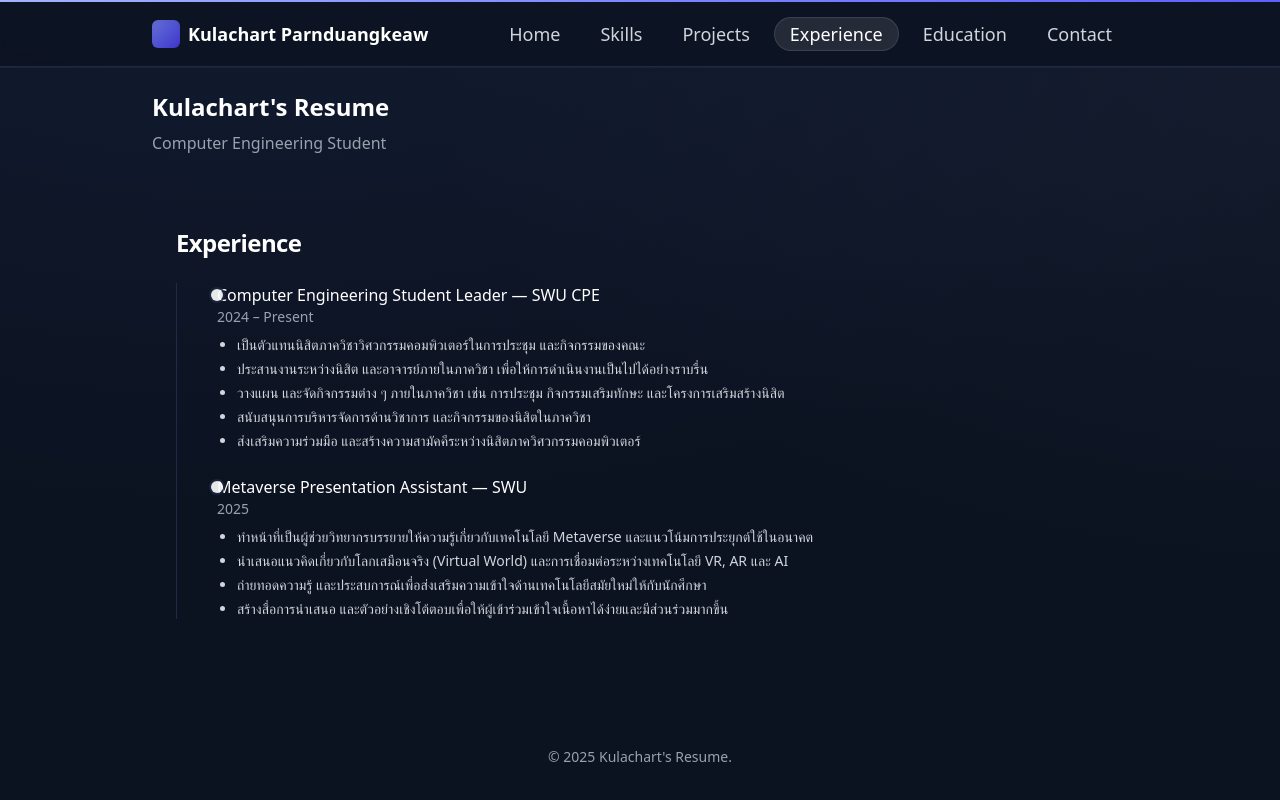
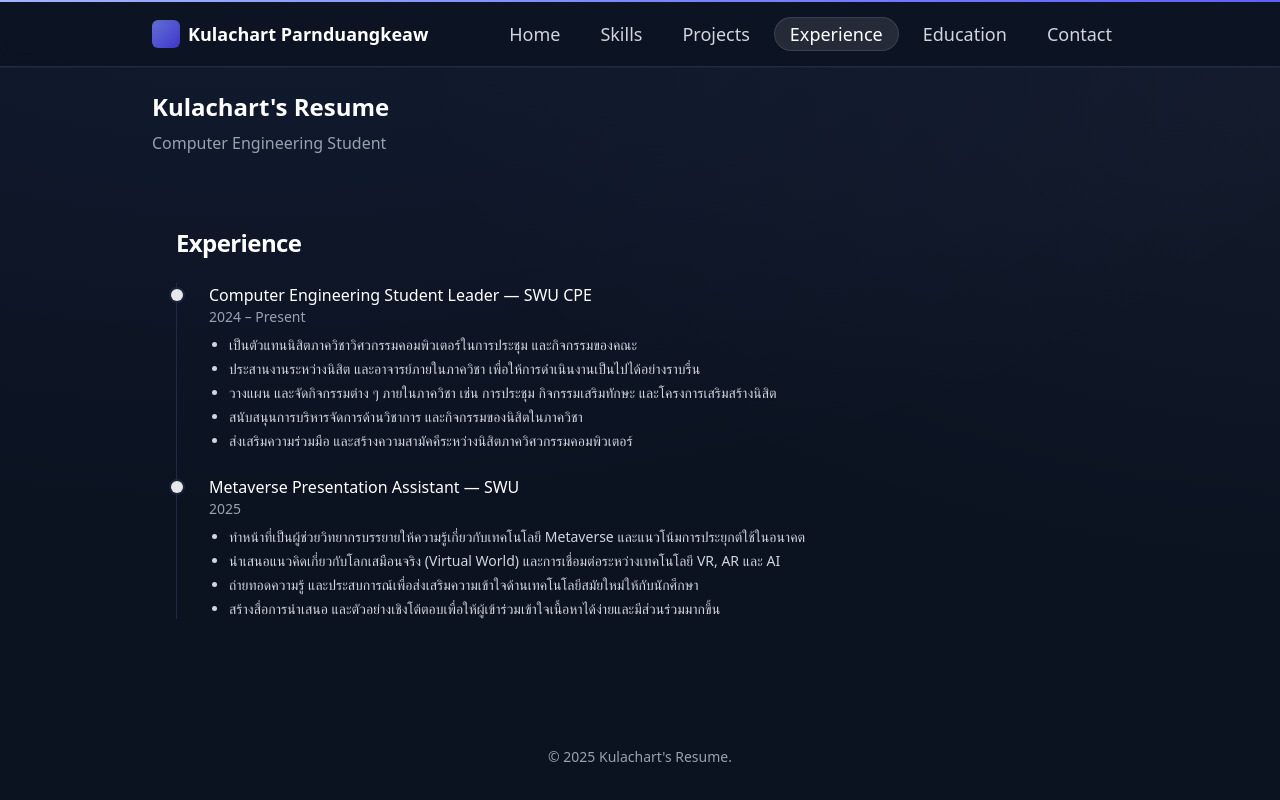
Before and after one commit to KhaNomThai/resume-site, a React (Vite) app: page /experience in a window 1280 px wide. Shown: the top 800 px of the page. Built offline with nearby package versions, Linux system fonts and the light colour scheme.

Commit message:
Fix animation

```diff
--- a/src/components/Timeline.tsx
+++ b/src/components/Timeline.tsx
@@ -5,10 +5,7 @@ import { container, item } from "./Section";
 const dotV: Variants = {
   hidden: { opacity: 0, scale: 0.6, x: 0, filter: "blur(2px)" },
   show: {
-    opacity: 1,
-    scale: 1,
-    x: 0,
-    filter: "blur(0px)",
+    opacity: 1, scale: 1, x: 0, filter: "blur(0px)",
     transition: { type: "spring", stiffness: 200, damping: 18, mass: 0.35 },
   },
   hover: {
@@ -21,7 +18,7 @@ const dotV: Variants = {
 export default function Timeline({ items }: { items: TimelineItem[] }) {
   return (
     <motion.ol
-      className="relative ps-10 border-s border-[#1f2a44]"
+      className="relative ps-8 border-s border-[#1f2a44]"
       variants={container(0.06)}
       initial="hidden"
       whileInView="show"
@@ -35,10 +32,10 @@ export default function Timeline({ items }: { items: TimelineItem[] }) {
           layout
           whileHover="hover"
         >
-          {/* วงแหวน pulse อยู่กลางเส้นซ้าย */}
+          {/* วงแหวน pulse: จัดกึ่งกลางเส้นด้วย left-[-2.375rem] */}
           <motion.span
             aria-hidden
-            className="absolute start-0 mt-1.5 w-3 h-3 -translate-x-1/2 rounded-full"
+            className="absolute mt-1.5 w-3 h-3 rounded-full left-[-2.375rem]"
             style={{
               background:
                 "radial-gradient(circle, rgba(159,183,255,0.35) 0%, rgba(159,183,255,0.0) 70%)",
@@ -48,13 +45,12 @@ export default function Timeline({ items }: { items: TimelineItem[] }) {
             transition={{ duration: 1.8, repeat: Infinity, ease: "easeOut" }}
           />
 
-          {/* จุดหลัก: ชิดเส้นพอดี และดึงครึ่งเม็ดออกนอกด้วย -translate-x-1/2 */}
+          {/* จุดหลัก: ตรงเส้นเป๊ะ */}
           <motion.span
             variants={dotV}
-            className="absolute start-0 mt-1.5 w-3 h-3 -translate-x-1/2 rounded-full bg-white/90 shadow-[0_0_0_2px_rgba(31,42,68,0.8)]"
+            className="absolute mt-1.5 w-3 h-3 rounded-full bg-white/90 shadow-[0_0_0_2px_rgba(31,42,68,0.8)] left-[-2.375rem]"
           />
 
-          {/* เนื้อหา */}
           <h3 className="font-medium text-white">
             {it.title} — {it.org}
           </h3>
```
